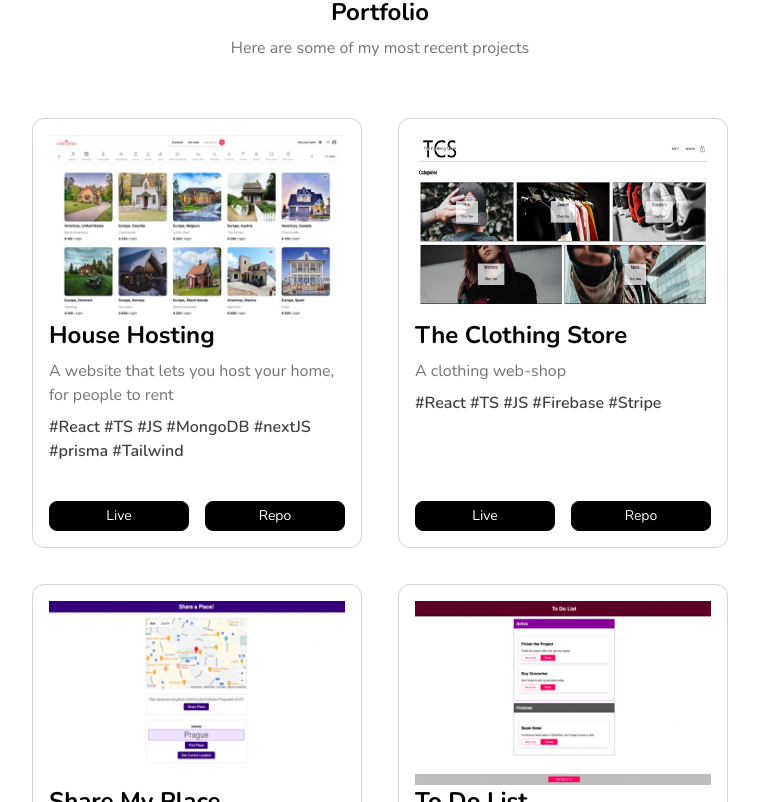
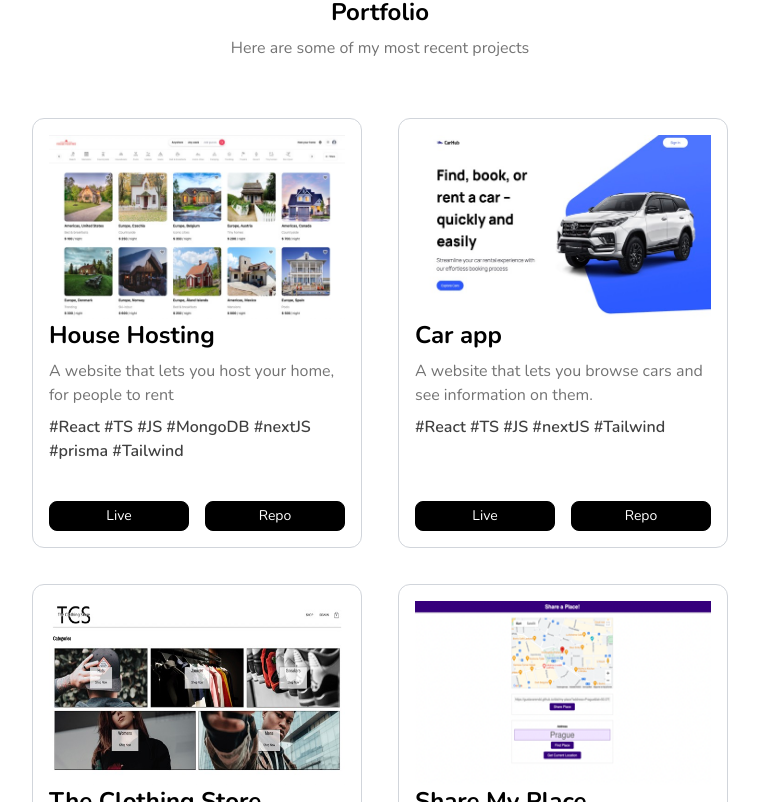
Before and after one commit to Gustavarendd/gustav-portfolio, a Next.js app: page / in a window 1280 px wide. Shown: the part 918-1720 px from the top of the page, without its empty margins (260-1019 px from the left). Built offline with nearby package versions, Linux system fonts and the light colour scheme.

Commit message:
new portfolio project

```diff
--- a/app/components/portfolio/portfolio.component.tsx
+++ b/app/components/portfolio/portfolio.component.tsx
@@ -22,6 +22,14 @@ const Portfolio = () => {
           repoUrl="https://github.com/Gustavarendd/house-hosting"
         />
         <PortfolioCard
+          title="Car app"
+          subtitle="A website that lets you browse cars and see information on them."
+          usedTech="#React #TS #JS #nextJS #Tailwind"
+          imageSrc="/images/portfolio-images/carApp.jpeg"
+          liveUrl="https://car-app-pi.vercel.app/"
+          repoUrl="https://github.com/Gustavarendd/car-app"
+        />
+        <PortfolioCard
           title="The Clothing Store"
           subtitle="A clothing web-shop"
           usedTech="#React #TS #JS #Firebase #Stripe"
@@ -37,14 +45,6 @@ const Portfolio = () => {
           liveUrl="https://gustavarendd.github.io/find-my-place/"
           repoUrl="https://github.com/Gustavarendd/find-my-place"
         />
-        <PortfolioCard
-          title="To Do List"
-          subtitle="A simple To Do list, where you can drag list items from active to finished."
-          usedTech="#HTML #CSS #JS"
-          imageSrc="/images/portfolio-images/to-do-list-small.png"
-          liveUrl="https://gustavarendd.github.io/to-do-list/"
-          repoUrl="https://github.com/Gustavarendd/to-do-list"
-        />
       </div>
     </section>
   );
```
Also changed, not shown: public/images/portfolio-images/carApp.jpeg (added).
